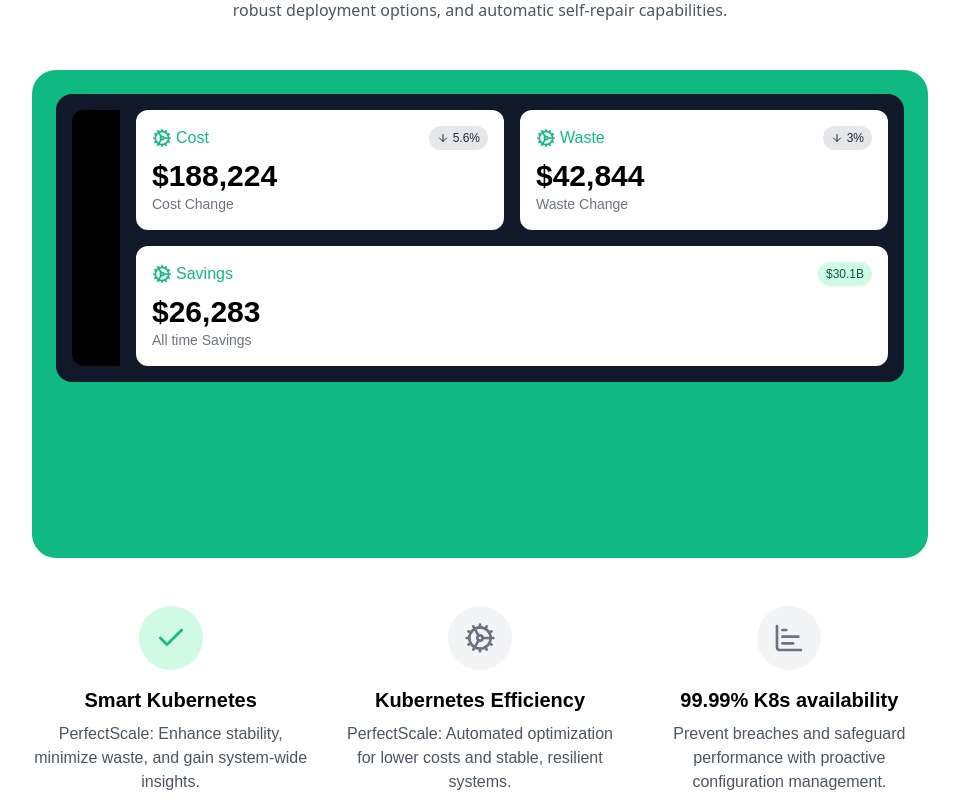
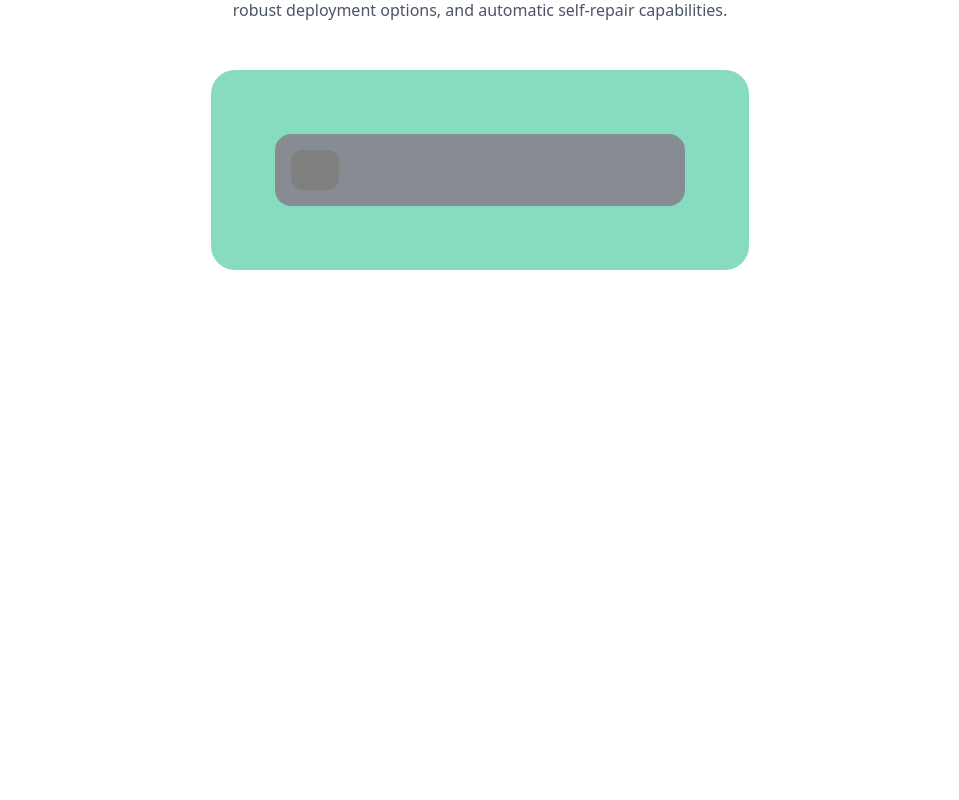
Before and after one commit to MohammadHarish52/perfect_scaled, a Next.js app: page / in a window 1280 px wide. Shown: the part 1240-2040 px from the top of the page, without its empty margins (160-1119 px from the left). Built offline with nearby package versions, Linux system fonts and the light colour scheme; a web font is replaced by a local one.

Commit message:
animations to feature page

```diff
--- a/components/features-page.tsx
+++ b/components/features-page.tsx
@@ -1,5 +1,8 @@
 "use client";
 
+import { useEffect, useRef } from "react";
+import { gsap } from "gsap";
+import { ScrollTrigger } from "gsap/ScrollTrigger";
 import {
   ArrowDownIcon,
   CheckIcon,
@@ -14,37 +17,29 @@ const StatCard = ({
   value,
   change,
   changeType,
-  extraClass = "",
 }: {
   icon: LucideIcon;
   title: string;
   value: string;
   change: string;
   changeType: "positive" | "negative";
-  extraClass?: string;
 }) => (
-  <div className={`bg-white rounded-xl p-4 ${extraClass}`}>
-    <div className="flex justify-between items-center mb-2">
-      <span className="text-emerald-500 flex items-center">
-        <Icon className="w-5 h-5 mr-1" />
-        {title}
+  <div className="bg-white  p-8 shadow-sm font-sans rounded-[12px] h-[173px] w-[265px]">
+    <div className="flex items-center text-emerald-500 mb-1">
+      <Icon className="w-4 h-4 mr-1" />
+      <span className="text-sm">{title}</span>
+    </div>
+    <div className="text-xl font-bold mb-2">{value}</div>
+    <div className="flex justify-between items-center text-xs">
+      <span className="text-black">
+        {title === "Savings" ? "All time Savings" : `${title} Change`}
       </span>
-      <span
-        className={`${
-          changeType === "positive"
-            ? "bg-emerald-100 text-emerald-800"
-            : "bg-gray-200 text-gray-800"
-        } text-xs px-2 py-1 rounded-full flex items-center`}
-      >
+      <span className="bg-black text-white px-2 py-1 rounded-full flex items-center">
         {changeType === "negative" && (
           <ArrowDownIcon className="w-3 h-3 mr-1" />
         )}
         {change}
       </span>
-    </div>
-    <div className="text-2xl sm:text-3xl font-bold">{value}</div>
-    <div className="text-sm text-gray-500">
-      {title === "Savings" ? "All time Savings" : `${title} Change`}
     </div>
   </div>
 );
@@ -60,11 +55,11 @@ const FeatureCard = ({
   description: string;
   highlighted?: boolean;
 }) => (
-  <div className="text-center">
+  <div className="flex flex-col items-center text-center">
     <div
-      className={`${
+      className={`w-16 h-16 rounded-full flex items-center justify-center mb-4 ${
         highlighted ? "bg-emerald-100" : "bg-gray-100"
-      } w-16 h-16 rounded-full flex items-center justify-center mx-auto mb-4`}
+      }`}
     >
       <Icon
         className={`w-8 h-8 ${
@@ -72,14 +67,96 @@ const FeatureCard = ({
         }`}
       />
     </div>
-    <h3 className="text-lg sm:text-xl font-semibold mb-2">{title}</h3>
-    <p className="text-sm sm:text-base text-gray-600">{description}</p>
+    <h3 className="text-lg font-semibold mb-2 font-sans">{title}</h3>
+    <p className="text-sm text-gray-600 font-sans">{description}</p>
   </div>
 );
 
 export function FeaturesPageComponent() {
+  const containerRef = useRef(null);
+  const emeraldBgRef = useRef(null);
+  const cardRefs = useRef<(HTMLDivElement | null)[]>([]);
+  const featureCardsRef = useRef(null);
+
+  useEffect(() => {
+    gsap.registerPlugin(ScrollTrigger);
+
+    const tl = gsap.timeline({
+      scrollTrigger: {
+        trigger: containerRef.current,
+        start: "top center",
+        end: "center center",
+        scrub: true,
+      },
+    });
+
+    // Animate emerald background
+    tl.fromTo(
+      emeraldBgRef.current,
+      {
+        width: "60%",
+        height: "200px",
+        borderRadius: "24px",
+        opacity: 0.5,
+      },
+      {
+        width: "100%",
+        height: "488px",
+        borderRadius: "24px",
+        opacity: 1,
+        duration: 1,
+      }
+    );
+
+    // Animate cards
+    cardRefs.current.forEach((card, index) => {
+      gsap.fromTo(
+        card,
+        {
+          opacity: 0,
+          x: index % 2 === 0 ? -50 : 50, // Cards come from left or right
+        },
+        {
+          opacity: 1,
+          x: 0,
+          duration: 0.5,
+          scrollTrigger: {
+            trigger: card,
+            start: "top 80%",
+            end: "bottom 20%",
+            toggleActions: "play none none reverse",
+          },
+        }
+      );
+    });
+
+    // Animate feature cards
+    gsap.fromTo(
+      (featureCardsRef.current as HTMLElement)!.children,
+      {
+        y: 50,
+        opacity: 0,
+      },
+      {
+        y: 0,
+        opacity: 1,
+        duration: 0.5,
+        stagger: 0.2,
+        scrollTrigger: {
+          trigger: featureCardsRef.current,
+          start: "top 80%",
+          end: "bottom 20%",
+          toggleActions: "play none none reverse",
+        },
+      }
+    );
+  }, []);
+
   return (
-    <div className="bg-white min-h-screen p-4 sm:p-8 my-8 sm:my-[224px]">
+    <div
+      className="bg-white min-h-screen p-4 sm:p-8 my-8 sm:my-[224px]"
+      ref={containerRef}
+    >
       <div className="max-w-4xl mx-auto">
         <h1 className="text-4xl leading-[95px] tracking-[4%] sm:text-5xl md:text-[100px] font-bold text-center mb-4">
           FEATURES
@@ -90,12 +167,26 @@ export function FeaturesPageComponent() {
           robust deployment options, and automatic self-repair capabilities.
         </p>
 
-        <div className="bg-emerald-500 rounded-3xl p-4 sm:p-6 mb-8 sm:mb-12 h-[488px]">
-          <div className="bg-gray-900 rounded-2xl p-4 flex flex-col sm:flex-row">
-            <div className="w-full sm:w-12 h-12 sm:h-auto bg-black rounded-xl sm:rounded-l-xl sm:rounded-r-none mb-4 sm:mb-0 sm:mr-4">
+        <div className="flex justify-center">
+          <div
+            className="bg-emerald-500 rounded-3xl p-16 mb-8 sm:mb-12 overflow-hidden"
+            ref={emeraldBgRef}
+          >
+            <div className="bg-gray-900 rounded-2xl p-4 flex h-full">
+              <div className="w-12 bg-black rounded-xl mr-4 flex flex-col items-center justify-between py-4">
                 {/* Sidebar icons would go here */}
+                <div className="w-6 h-6 bg-gray-700 rounded-full mb-2"></div>
+                <div className="w-6 h-6 bg-gray-700 rounded-full mb-2"></div>
+                <div className="w-6 h-6 bg-gray-700 rounded-full mb-2"></div>
+                <div className="w-6 h-6 bg-gray-700 rounded-full"></div>
               </div>
-            <div className="flex-1 grid grid-cols-1 sm:grid-cols-2 gap-4">
+              <div className="flex-1 grid grid-cols-2 gap-4 p-4">
+                <div
+                  className="flex justify-center items-center"
+                  ref={(el: HTMLDivElement | null) => {
+                    cardRefs.current[0] = el;
+                  }}
+                >
                   <StatCard
                     icon={CogIcon}
                     title="Cost"
@@ -103,6 +194,13 @@ export function FeaturesPageComponent() {
                     change="5.6%"
                     changeType="negative"
                   />
+                </div>
+                <div
+                  className="flex justify-center items-center"
+                  ref={(el: HTMLDivElement | null) => {
+                    cardRefs.current[1] = el;
+                  }}
+                >
                   <StatCard
                     icon={CogIcon}
                     title="Waste"
@@ -110,19 +208,40 @@ export function FeaturesPageComponent() {
                     change="3%"
                     changeType="negative"
                   />
+                </div>
+                <div
+                  className="flex justify-center items-center"
+                  ref={(el) => {
+                    cardRefs.current[2] = el;
+                  }}
+                >
                   <StatCard
                     icon={CogIcon}
                     title="Savings"
                     value="$26,283"
                     change="$30.1B"
                     changeType="positive"
-                extraClass="col-span-1 sm:col-span-2"
                   />
+                </div>
+                <div
+                  className="flex justify-center items-center"
+                  ref={(el: HTMLDivElement | null) => {
+                    if (el) cardRefs.current[3] = el;
+                  }}
+                >
+                  <div className="w-full h-full bg-gray-800 rounded-lg"></div>
+                </div>
+              </div>
             </div>
           </div>
         </div>
 
-        <div className="grid grid-cols-1 sm:grid-cols-2 md:grid-cols-3 gap-8">
+        <div className="mt-16">
+          <div className="max-w-4xl mx-auto">
+            <div
+              className="grid grid-cols-1 md:grid-cols-3 gap-8"
+              ref={featureCardsRef}
+            >
               <FeatureCard
                 icon={CheckIcon}
                 title="Smart Kubernetes"
@@ -142,5 +261,7 @@ export function FeaturesPageComponent() {
             </div>
           </div>
         </div>
+      </div>
+    </div>
   );
 }
```
Lines whose indentation alone changed are shown as unchanged.
